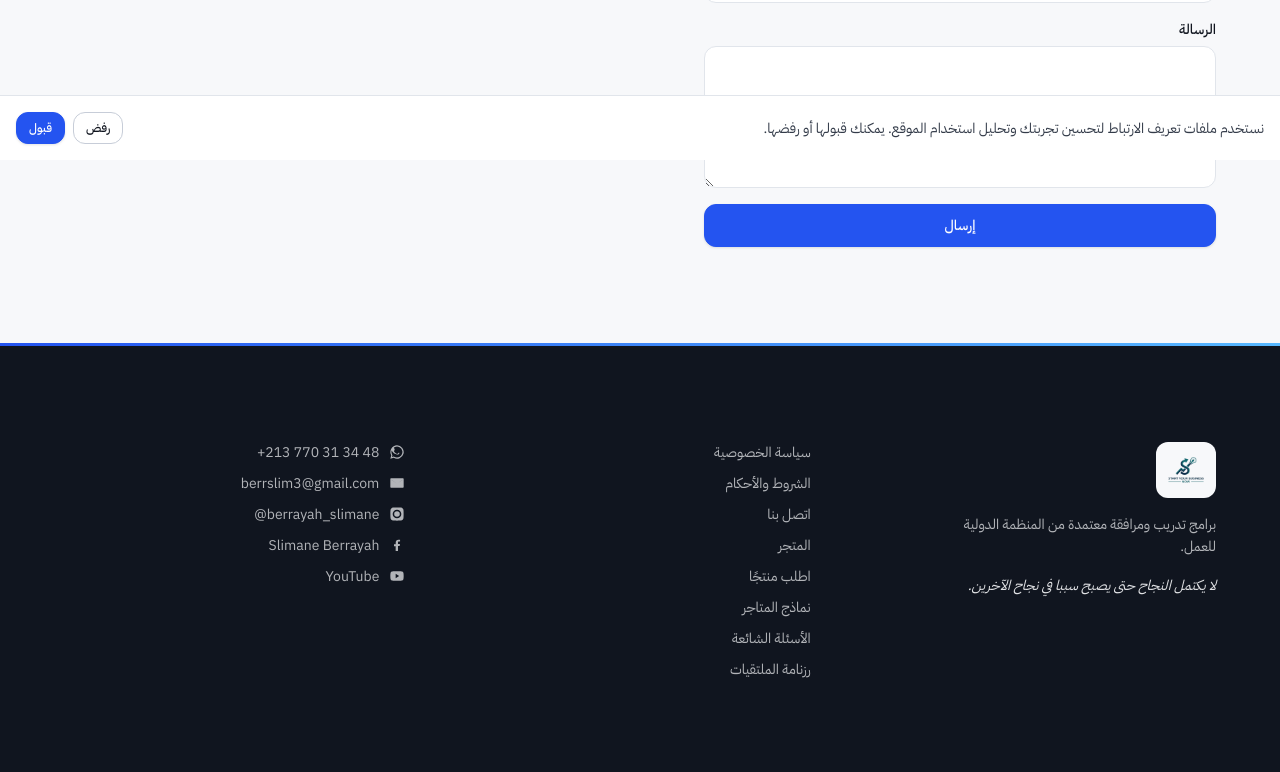
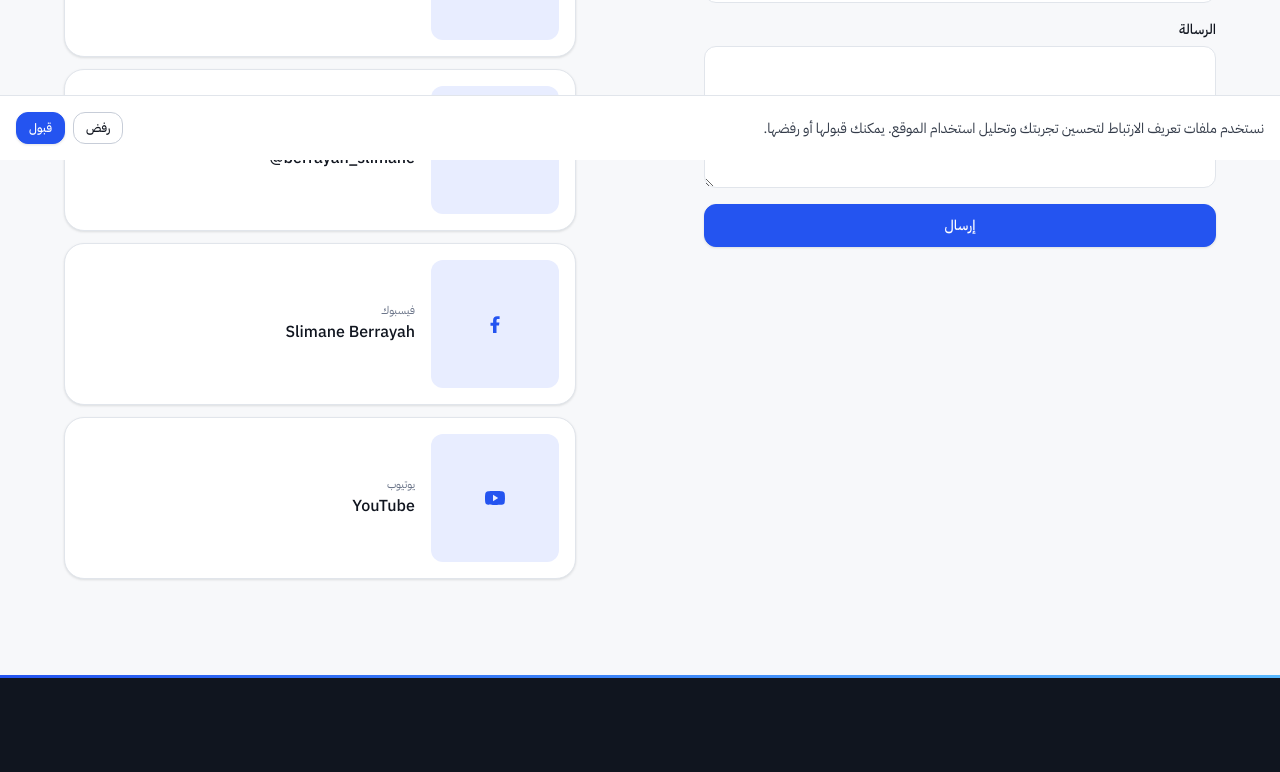
Before and after one commit to kingofdead6/sybn, a React (Vite) app in the folder client/: page /contact in a window 1280 px wide. Shown: the part 640-1412 px from the top of the page. Built offline with nearby package versions, Linux system fonts and the light colour scheme; no server answers.

Commit message:
Added new features

```diff
--- a/client/src/components/layout/Footer.jsx
+++ b/client/src/components/layout/Footer.jsx
@@ -4,43 +4,7 @@ import { Link } from 'react-router-dom';
 import { useLocale } from '../../context/LocaleContext';
 import api from '../../lib/api';
 import logoUrl from '../../assets/Logo.png';
-
-/* Brand contact points. Kept here as one list so the markup below stays a
-   single loop instead of five near-identical blocks. */
-const WHATSAPP_NUMBER = '+213 770 31 34 48';
-const WHATSAPP_DIGITS = '213770313448';
-const EMAIL = 'berrslim3@gmail.com';
-
-const ICONS = {
-  whatsapp:
-    'M17.5 14.4c-.6-.3-2.3-1.1-2.6-1.2-.4-.1-.6-.2-.9.2s-1 1.2-1.2 1.4c-.2.2-.4.3-.8.1-.6-.3-1.6-.6-2.7-1.7-1-.9-1.6-2-1.8-2.4-.2-.4 0-.6.2-.8.2-.2.4-.4.5-.6.2-.2.2-.4.3-.6.1-.2.1-.4 0-.6-.1-.2-.9-2.1-1.2-2.9-.3-.7-.6-.6-.9-.6h-.7c-.2 0-.6.1-.9.4-.3.4-1.2 1.1-1.2 2.6s1 2.8 1.2 3c.1.2 2.1 3.2 5.1 4.4 3 1.3 3 .9 3.5.8.5 0 1.7-.7 1.9-1.3.2-.7.2-1.2.2-1.3-.1-.1-.3-.2-.6-.3zM12 2a10 10 0 00-8.6 15L2 22l5.1-1.3A10 10 0 1012 2zm0 18.2c-1.5 0-3-.4-4.3-1.2l-.3-.2-3 .8.8-2.9-.2-.3A8.2 8.2 0 1112 20.2z',
-  email: 'M3 5h18a1 1 0 011 1v12a1 1 0 01-1 1H3a1 1 0 01-1-1V6a1 1 0 011-1zm9 8L4.2 7.4 4 7v.6l8 5.7 8-5.7V7l-.2.4L12 13z',
-  instagram:
-    'M12 2.2c3.2 0 3.6 0 4.9.1 1.2.1 1.8.2 2.2.4.6.2 1 .5 1.4.9.4.4.7.8.9 1.4.2.4.3 1 .4 2.2.1 1.3.1 1.7.1 4.9s0 3.6-.1 4.9c-.1 1.2-.2 1.8-.4 2.2-.2.6-.5 1-.9 1.4-.4.4-.8.7-1.4.9-.4.2-1 .3-2.2.4-1.3.1-1.7.1-4.9.1s-3.6 0-4.9-.1c-1.2-.1-1.8-.2-2.2-.4-.6-.2-1-.5-1.4-.9-.4-.4-.7-.8-.9-1.4-.2-.4-.3-1-.4-2.2-.1-1.3-.1-1.7-.1-4.9s0-3.6.1-4.9c.1-1.2.2-1.8.4-2.2.2-.6.5-1 .9-1.4.4-.4.8-.7 1.4-.9.4-.2 1-.3 2.2-.4 1.3-.1 1.7-.1 4.9-.1zm0 3.3a6.5 6.5 0 100 13 6.5 6.5 0 000-13zm0 10.7a4.2 4.2 0 110-8.4 4.2 4.2 0 010 8.4zm6.8-11a1.5 1.5 0 11-3 0 1.5 1.5 0 013 0z',
-  facebook:
-    'M13.5 21v-7.5H16l.4-3H13.5V8.4c0-.9.2-1.5 1.5-1.5h1.6V4.3c-.3 0-1.3-.1-2.5-.1-2.4 0-4 1.5-4 4.1v2.4H7.5v3H10V21h3.5z',
-  youtube:
-    'M21.6 7.2c-.2-.9-.9-1.6-1.8-1.8C18.2 5 12 5 12 5s-6.2 0-7.8.4c-.9.2-1.6.9-1.8 1.8C2 8.8 2 12 2 12s0 3.2.4 4.8c.2.9.9 1.6 1.8 1.8C5.8 19 12 19 12 19s6.2 0 7.8-.4c.9-.2 1.6-.9 1.8-1.8.4-1.6.4-4.8.4-4.8s0-3.2-.4-4.8zM10 15.2V8.8l5.2 3.2-5.2 3.2z',
-};
-
-function SocialIcon({ name, className = 'h-4 w-4' }) {
-  return (
-    <svg className={className} viewBox="0 0 24 24" fill="currentColor" aria-hidden="true">
-      <path d={ICONS[name]} />
-    </svg>
-  );
-}
-
-const SOCIALS = [
-  { key: 'whatsapp', label: 'WhatsApp', href: `https://wa.me/${WHATSAPP_DIGITS}` },
-  { key: 'instagram', label: '@berrayah_slimane', href: 'https://instagram.com/berrayah_slimane' },
-  { key: 'facebook', label: 'Slimane Berrayah', href: 'https://www.facebook.com/2290555824559951' },
-  {
-    key: 'youtube',
-    label: 'YouTube',
-    href: 'https://www.youtube.com/channel/UC_2J7AbvqCmpAIVSIZDrUmA',
-  },
-];
+import { CONTACTS, SocialIcon } from '../../lib/contactInfo';
 
 export default function Footer() {
   const { t } = useTranslation('common');
@@ -131,18 +95,18 @@ export default function Footer() {
 
         {/* Contact + socials */}
         <div className="flex flex-col gap-2.5 text-sm">
-          <a href={`https://wa.me/${WHATSAPP_DIGITS}`} target="_blank" rel="noreferrer" className={linkClass}>
-            <SocialIcon name="whatsapp" />
-            <span dir="ltr" className="numerals">{WHATSAPP_NUMBER}</span>
-          </a>
-          <a href={`mailto:${EMAIL}`} className={linkClass}>
-            <SocialIcon name="email" />
-            <span dir="ltr">{EMAIL}</span>
-          </a>
-          {SOCIALS.filter((s) => s.key !== 'whatsapp').map((s) => (
-            <a key={s.key} href={s.href} target="_blank" rel="noreferrer" className={linkClass}>
-              <SocialIcon name={s.key} />
-              <span dir={s.key === 'instagram' ? 'ltr' : undefined}>{s.label}</span>
+          {CONTACTS.map((c) => (
+            <a
+              key={c.key}
+              href={c.href}
+              target={c.key === 'email' ? undefined : '_blank'}
+              rel="noreferrer"
+              className={linkClass}
+            >
+              <SocialIcon name={c.key} />
+              <span dir={c.ltr ? 'ltr' : undefined} className={c.key === 'whatsapp' ? 'numerals' : undefined}>
+                {c.label}
+              </span>
             </a>
           ))}
         </div>
--- /dev/null
+++ b/client/src/lib/contactInfo.jsx
@@ -0,0 +1,37 @@
+/* Brand contact points, shared by the footer and the Contact page so the two
+   always show the same details. */
+export const WHATSAPP_NUMBER = '+213 770 31 34 48';
+export const WHATSAPP_DIGITS = '213770313448';
+export const EMAIL = 'berrslim3@gmail.com';
+
+const ICONS = {
+  whatsapp:
+    'M17.5 14.4c-.6-.3-2.3-1.1-2.6-1.2-.4-.1-.6-.2-.9.2s-1 1.2-1.2 1.4c-.2.2-.4.3-.8.1-.6-.3-1.6-.6-2.7-1.7-1-.9-1.6-2-1.8-2.4-.2-.4 0-.6.2-.8.2-.2.4-.4.5-.6.2-.2.2-.4.3-.6.1-.2.1-.4 0-.6-.1-.2-.9-2.1-1.2-2.9-.3-.7-.6-.6-.9-.6h-.7c-.2 0-.6.1-.9.4-.3.4-1.2 1.1-1.2 2.6s1 2.8 1.2 3c.1.2 2.1 3.2 5.1 4.4 3 1.3 3 .9 3.5.8.5 0 1.7-.7 1.9-1.3.2-.7.2-1.2.2-1.3-.1-.1-.3-.2-.6-.3zM12 2a10 10 0 00-8.6 15L2 22l5.1-1.3A10 10 0 1012 2zm0 18.2c-1.5 0-3-.4-4.3-1.2l-.3-.2-3 .8.8-2.9-.2-.3A8.2 8.2 0 1112 20.2z',
+  email: 'M3 5h18a1 1 0 011 1v12a1 1 0 01-1 1H3a1 1 0 01-1-1V6a1 1 0 011-1zm9 8L4.2 7.4 4 7v.6l8 5.7 8-5.7V7l-.2.4L12 13z',
+  instagram:
+    'M12 2.2c3.2 0 3.6 0 4.9.1 1.2.1 1.8.2 2.2.4.6.2 1 .5 1.4.9.4.4.7.8.9 1.4.2.4.3 1 .4 2.2.1 1.3.1 1.7.1 4.9s0 3.6-.1 4.9c-.1 1.2-.2 1.8-.4 2.2-.2.6-.5 1-.9 1.4-.4.4-.8.7-1.4.9-.4.2-1 .3-2.2.4-1.3.1-1.7.1-4.9.1s-3.6 0-4.9-.1c-1.2-.1-1.8-.2-2.2-.4-.6-.2-1-.5-1.4-.9-.4-.4-.7-.8-.9-1.4-.2-.4-.3-1-.4-2.2-.1-1.3-.1-1.7-.1-4.9s0-3.6.1-4.9c.1-1.2.2-1.8.4-2.2.2-.6.5-1 .9-1.4.4-.4.8-.7 1.4-.9.4-.2 1-.3 2.2-.4 1.3-.1 1.7-.1 4.9-.1zm0 3.3a6.5 6.5 0 100 13 6.5 6.5 0 000-13zm0 10.7a4.2 4.2 0 110-8.4 4.2 4.2 0 010 8.4zm6.8-11a1.5 1.5 0 11-3 0 1.5 1.5 0 013 0z',
+  facebook:
+    'M13.5 21v-7.5H16l.4-3H13.5V8.4c0-.9.2-1.5 1.5-1.5h1.6V4.3c-.3 0-1.3-.1-2.5-.1-2.4 0-4 1.5-4 4.1v2.4H7.5v3H10V21h3.5z',
+  youtube:
+    'M21.6 7.2c-.2-.9-.9-1.6-1.8-1.8C18.2 5 12 5 12 5s-6.2 0-7.8.4c-.9.2-1.6.9-1.8 1.8C2 8.8 2 12 2 12s0 3.2.4 4.8c.2.9.9 1.6 1.8 1.8C5.8 19 12 19 12 19s6.2 0 7.8-.4c.9-.2 1.6-.9 1.8-1.8.4-1.6.4-4.8.4-4.8s0-3.2-.4-4.8zM10 15.2V8.8l5.2 3.2-5.2 3.2z',
+};
+
+export function SocialIcon({ name, className = 'h-4 w-4' }) {
+  return (
+    <svg className={className} viewBox="0 0 24 24" fill="currentColor" aria-hidden="true">
+      <path d={ICONS[name]} />
+    </svg>
+  );
+}
+
+/**
+ * Every contact point in display order. `label` is what is shown, `ltr` marks
+ * values (numbers, handles, addresses) that must stay left-to-right in Arabic.
+ */
+export const CONTACTS = [
+  { key: 'whatsapp', name: 'WhatsApp', label: WHATSAPP_NUMBER, href: `https://wa.me/${WHATSAPP_DIGITS}`, ltr: true },
+  { key: 'email', name: 'Email', label: EMAIL, href: `mailto:${EMAIL}`, ltr: true },
+  { key: 'instagram', name: 'Instagram', label: '@berrayah_slimane', href: 'https://instagram.com/berrayah_slimane', ltr: true },
+  { key: 'facebook', name: 'Facebook', label: 'Slimane Berrayah', href: 'https://www.facebook.com/2290555824559951' },
+  { key: 'youtube', name: 'YouTube', label: 'YouTube', href: 'https://www.youtube.com/channel/UC_2J7AbvqCmpAIVSIZDrUmA' },
+];
--- a/client/src/pages/Contact.jsx
+++ b/client/src/pages/Contact.jsx
@@ -1,4 +1,4 @@
-import { useEffect, useState } from 'react';
+import { useState } from 'react';
 import { useForm } from 'react-hook-form';
 import { zodResolver } from '@hookform/resolvers/zod';
 import { z } from 'zod';
@@ -8,8 +8,17 @@ import { useLocale } from '../context/LocaleContext';
 import Section from '../components/ui/Section';
 import Input from '../components/ui/Input';
 import Button from '../components/ui/Button';
-import Rule from '../components/ui/Rule';
 import SEO from '../components/SEO';
+import { CONTACTS, SocialIcon } from '../lib/contactInfo';
+
+/** Arabic names for each contact point; the English names live on CONTACTS. */
+const NAMES_AR = {
+  whatsapp: 'واتساب',
+  email: 'البريد الإلكتروني',
+  instagram: 'إنستغرام',
+  facebook: 'فيسبوك',
+  youtube: 'يوتيوب',
+};
 
 const schema = z.object({
   name: z.string().min(2),
@@ -22,21 +31,7 @@ const schema = z.object({
 export default function Contact() {
   const { locale } = useLocale();
   const reduceMotion = useReducedMotion();
-  const [brand, setBrand] = useState(null);
   const [status, setStatus] = useState('idle');
-
-  useEffect(() => {
-    let active = true;
-    api
-      .get('/settings/brand')
-      .then(({ data }) => {
-        if (active) setBrand(data.data);
-      })
-      .catch(() => {});
-    return () => {
-      active = false;
-    };
-  }, []);
 
   const {
     register,
@@ -60,7 +55,6 @@ export default function Contact() {
   }
 
   const isAr = locale === 'ar';
-  const waNumber = brand?.whatsapp?.replace(/[^\d]/g, '');
 
   return (
     <motion.div
@@ -123,46 +117,41 @@ export default function Contact() {
             </Button>
           </form>
 
-          {brand && (
-            <div>
-              <h2 className="font-display text-md text-ink-soft mb-4">
-                {isAr ? 'معلومات الاتصال' : 'Contact details'}
-              </h2>
-              <div className="flex flex-col gap-3 text-ink-soft">
-                {brand.phone && (
-                  <a href={`tel:${brand.phone.replace(/\s/g, '')}`} className="text-accent font-medium">
-                    {brand.phone}
+          {/* The same contact points as the footer, from the same list. */}
+          <div>
+            <h2 className="font-display text-md text-ink-soft mb-4">
+              {isAr ? 'معلومات الاتصال' : 'Contact details'}
+            </h2>
+            <ul className="flex flex-col gap-3">
+              {CONTACTS.map((c) => (
+                <li key={c.key}>
+                  <a
+                    href={c.href}
+                    target={c.key === 'email' ? undefined : '_blank'}
+                    rel="noreferrer"
+                    className="group flex items-center gap-4 rounded-lg border border-rule/60 bg-surface p-4 shadow-raised transition-shadow duration-base ease-out hover:shadow-md"
+                  >
+                    <span className="flex h-10 w-10 shrink-0 items-center justify-center rounded-md bg-accent-wash text-accent">
+                      <SocialIcon name={c.key} className="h-5 w-5" />
+                    </span>
+                    <span className="min-w-0">
+                      <span className="block text-2xs caps-label text-muted">
+                        {isAr ? NAMES_AR[c.key] : c.name}
+                      </span>
+                      <span
+                        dir={c.ltr ? 'ltr' : undefined}
+                        className={`block truncate font-medium text-ink transition-colors group-hover:text-accent ${
+                          c.key === 'whatsapp' ? 'numerals' : ''
+                        }`}
+                      >
+                        {c.label}
+                      </span>
+                    </span>
                   </a>
-                )}
-                {brand.email && (
-                  <a href={`mailto:${brand.email}`} className="text-accent font-medium">
-                    {brand.email}
-                  </a>
-                )}
-                {waNumber && (
-                  <a
-                    href={`https://wa.me/${waNumber}`}
-                    target="_blank"
-                    rel="noreferrer"
-                    className="text-accent font-medium"
-                  >
-                    {isAr ? 'واتساب' : 'WhatsApp'}
-                  </a>
-                )}
-                <Rule className="my-2" />
-                {brand.facebook && (
-                  <a href={brand.facebook} target="_blank" rel="noreferrer" className="text-accent font-medium">
-                    Facebook
-                  </a>
-                )}
-                {brand.youtube && (
-                  <a href={brand.youtube} target="_blank" rel="noreferrer" className="text-accent font-medium">
-                    YouTube
-                  </a>
-                )}
-              </div>
-            </div>
-          )}
+                </li>
+              ))}
+            </ul>
+          </div>
         </div>
       </Section>
     </motion.div>
```
Also changed, not shown: 1 other file (tests, documents, lock files or other folders).
